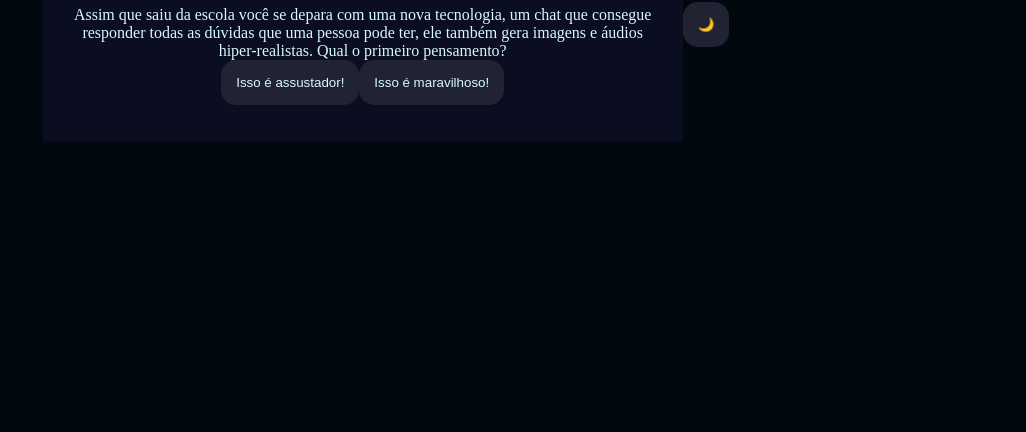
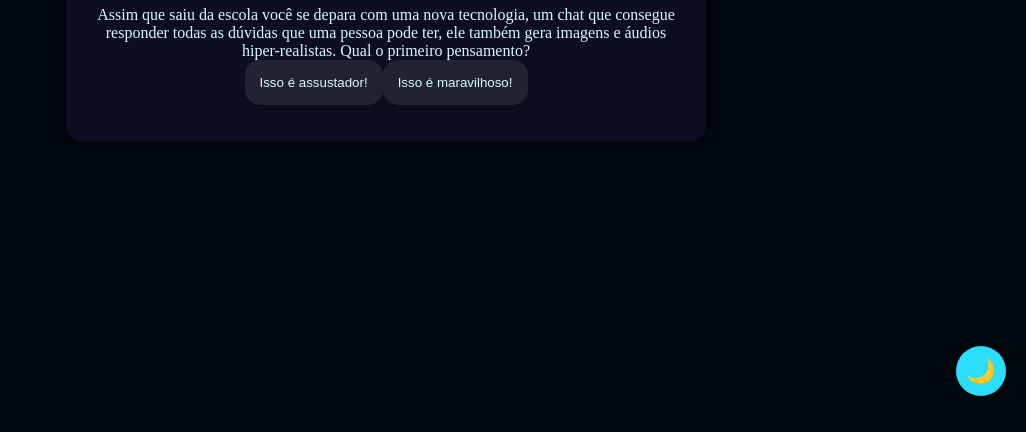
Before and after one commit to GabrielSumb/IA, a plain HTML site: page index.html in a window 1280 px wide. Shown: the part 384-816 px from the top of the page, without its empty margins (254-1280 px from the left). Drawn offline with Linux system fonts and the light colour scheme.

Commit message:
Update style.css

```diff
--- a/style.css
+++ b/style.css
@@ -4,7 +4,14 @@
     --cor-secundaria: #212333;
     --cor-destaque: #2BDEFD;
     --cor-texto: #D7F9FF;
+}
 
+body.tema-claro {
+    --cor-fundo: #ffffff;
+    --cor-principal: #f8f8f8;
+    --cor-secundaria: #e0e0e0;
+    --cor-destaque: #FFD700;
+    --cor-texto: #000000;
 }
 
 body {
@@ -14,6 +21,7 @@ body {
     justify-content: center;
     align-items: center;
     min-height: 100vh;
+    transition: background-color 0.5s, color 0.5s;
 }
 
 .caixa-principal{
@@ -22,6 +30,8 @@ body {
     max-width: 600px;
     text-align: center;
     padding: 20px;
+    border-radius: 15px;
+    box-shadow: 0 0 10px rgba(0,0,0,0.5);
 }
 
 h1{
@@ -35,9 +45,32 @@ button {
     border-radius: 15px;
     padding: 15px;
     transition: background-color 0.3s;
+    cursor: pointer;
 }
 
 button:hover{
     background-color: var(--cor-destaque);
     color: var(--cor-principal);
 }
+
+#botao-tema {
+    position: fixed;
+    bottom: 20px;
+    right: 20px;
+    background-color: var(--cor-destaque);
+    color: var(--cor-principal);
+    font-size: 24px;
+    width: 50px;
+    height: 50px;
+    border-radius: 50%;
+    display: flex;
+    align-items: center;
+    justify-content: center;
+    box-shadow: 0 0 10px rgba(0,0,0,0.3);
+    transition: transform 0.3s;
+    z-index: 1000;
+}
+
+#botao-tema:hover {
+    transform: scale(1.1);
+}
```
